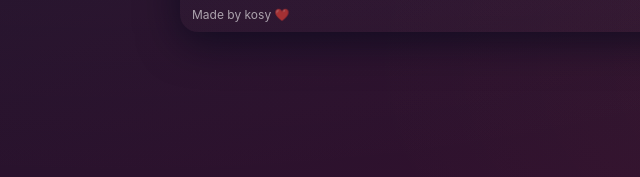
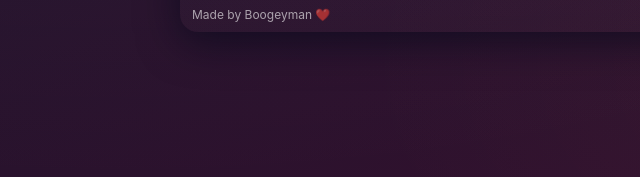
Before and after one commit to Nigeriasweethrt/solace, a plain HTML site: page index.html in a window 1280 px wide. Shown: the part 574-751 px from the top of the page, 0-640 px from the left. Drawn offline with Linux system fonts and the light colour scheme.

Commit message:
Add files via upload

```diff
--- a/index.html
+++ b/index.html
@@ -130,7 +130,7 @@
     </aside>
 
     <div class="footer">
-      <div>Made by kosy ❤️</div>
+      <div>Made by Boogeyman ❤️</div>
       <div style="opacity:0.8;font-style:italic">Tap the buttons — have fun!</div>
     </div>
   </main>
```
